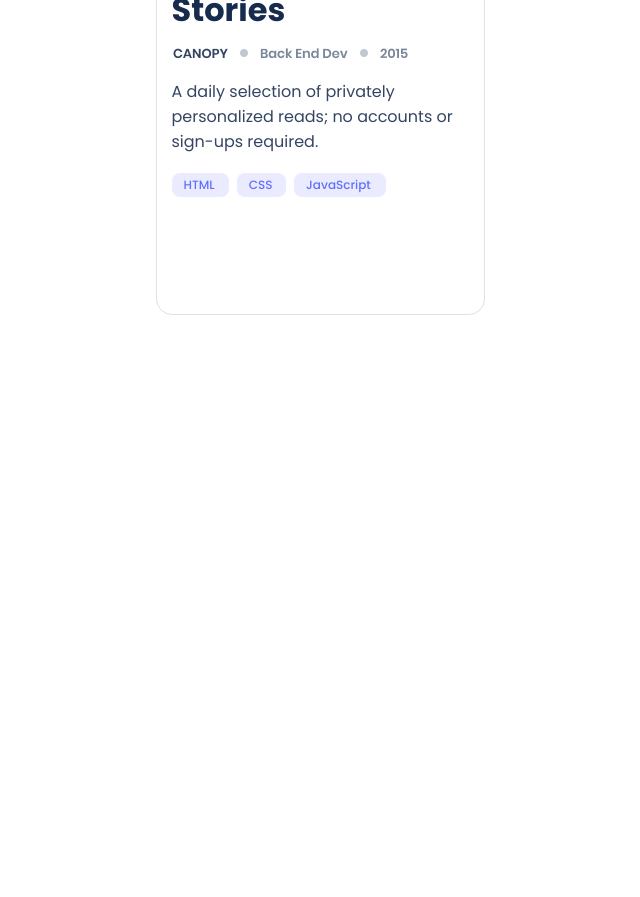
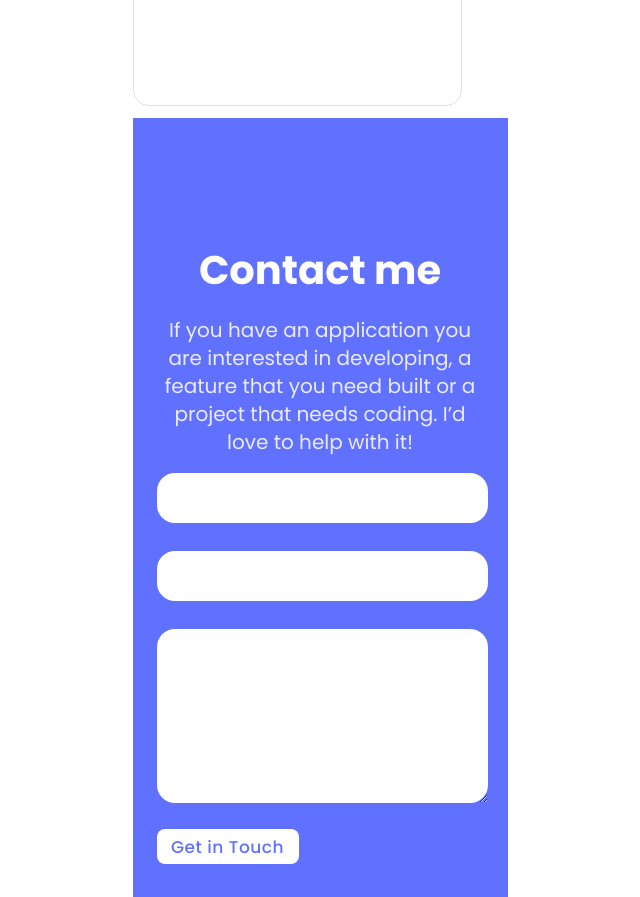
Before and after one commit to rocker2002/Works, a website: page index.html in a window 1280 px wide. Shown: the part 2410-3307 px from the top of the page, without its empty margins (320-960 px from the left). Before the commit the page ends 2802 px from the top, so only its background shows below. Drawn offline with Linux system fonts and the light colour scheme.

Commit message:
About my self and form with semantic html is done

```diff
--- a/index.html
+++ b/index.html
@@ -106,6 +106,31 @@
         </div>
         <div class="btn">See project</div>
       </section>
+
+      <div class="contact-me">
+        <div class="contact-me-section">
+          <h3 class="contact-me-primary-text">Contact me</h3>
+          <p class="contact-me-secondary-text">If you have an application you are interested in developing, a feature that you need built or a project that needs coding. I’d love to help with it!</p>
+          <form action="/my-handling-form-page" method="post" class="input-forms">
+            <section class="name-input">
+              <input type="text" id="name" name="user_name" />
+            </section>
+            <section class="name-input-2">
+              <input type="email" id="mail" name="user_email" />
+            </section>
+            <section class="name-input-3">
+              <textarea id="msg" name="user_message"></textarea>
+            </section>
+
+            <button>Get in Touch</button>
+
+          </form>
+        </div>
+
+
+
+
+      </div>
     </main>
   </body>
 </html>
--- a/style.css
+++ b/style.css
@@ -390,3 +390,137 @@ body {
   line-height: 24px;
   margin: 14px 14px;
 }
+
+.contact-me{
+  width: 375px;
+height: 779px;
+top: 5410px;
+background: #6070FF;
+display: flex;
+flex-direction: column;
+justify-content: flex-start;
+}
+
+
+.contact-me-background{
+  background-image: url(contact\ form\ shapes-mobile@2x.png);
+width: 265px;
+  height: 709.17px;
+  top: 4652px;
+  left: 153px;
+
+}
+
+.contact-me-section{
+  display: flex;
+  flex-direction: column;
+  justify-content: center;
+  align-items: center;
+}
+
+.contact-me-primary-text{
+height: 12px;
+padding-top: 86px;
+left: -213px;
+
+font-family: 'Poppins', sans-serif;
+font-size: 40px;
+font-weight: 700;
+line-height: 52px;
+letter-spacing: 0em;
+text-align: center;
+
+color: #FFFFFF;
+
+}
+
+.contact-me-secondary-text{
+
+  width: 327px;
+  height: 137px;
+  top: 4802px;
+  left: 24px;
+
+  font-family: 'Poppins', sans-serif;
+font-size: 20px;
+font-weight: 400;
+line-height: 28px;
+letter-spacing: 0em;
+text-align: center;
+color: #EBEBFF;
+
+
+
+}
+
+.name-input{
+  width: 327px;
+height: 48px;
+top: 4991px;
+left: 24px;
+
+}
+
+.input-forms{
+  display: flex;
+  flex-direction: column;
+  justify-content:flex-start;
+  align-items: flex-start;
+}
+
+.name-input-2{
+  width: 100%;
+height: 48px;
+top: 5059px;
+left: 24px;
+margin-top: 30px;
+margin-bottom: 30px;
+
+}
+
+.name-input input{
+  width:100%;
+  height:100%;
+  margin-bottom: 30px;
+  border-radius: 18px;
+  border: none;
+}
+
+.name-input-2 input{
+  width:100%;
+  height:100%;
+  border-radius: 18px;
+  border: none;
+}
+
+.name-input-3{
+  width: 327px;
+  height: 170px;
+
+}
+
+.name-input-3 textarea{
+  width: 100%;
+  height:100%;
+  border-radius: 18px;
+  border: none;
+}
+
+.input-forms button{
+  margin-top: 30px;
+  border-radius: 8px;
+  border: none;
+height: 35px;
+font-family: 'Poppins', sans-serif;
+font-size: 17px;
+font-weight: 500;
+line-height: 24px;
+letter-spacing: 0.03em;
+text-align: center;
+color: #6070FF;
+width:142px;
+background: #FFFFFF;
+padding: 5px 5px;
+padding-bottom: 5px;
+
+}
```
Also changed, not shown: contact form shapes-mobile@2x.png (added), 1 other file.
